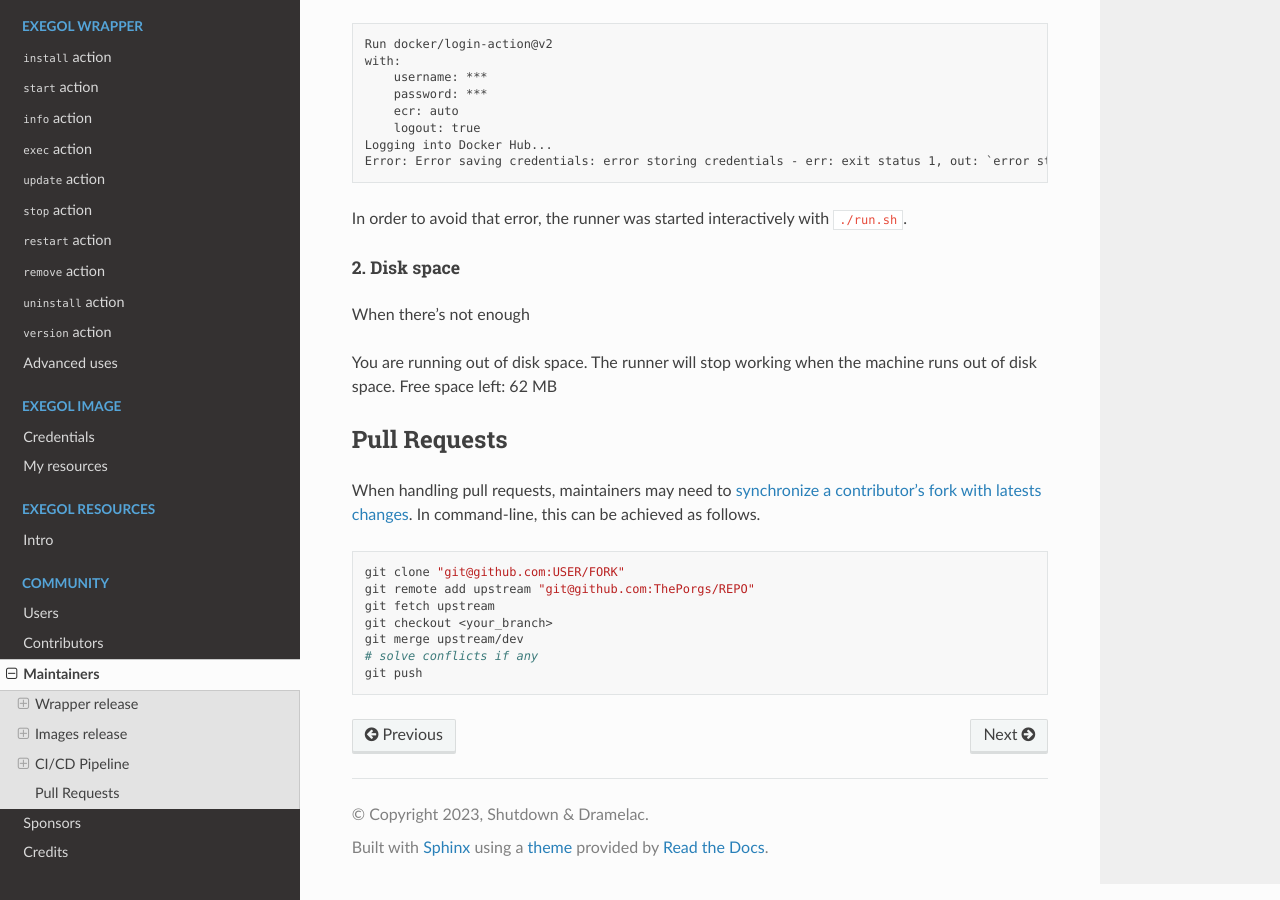
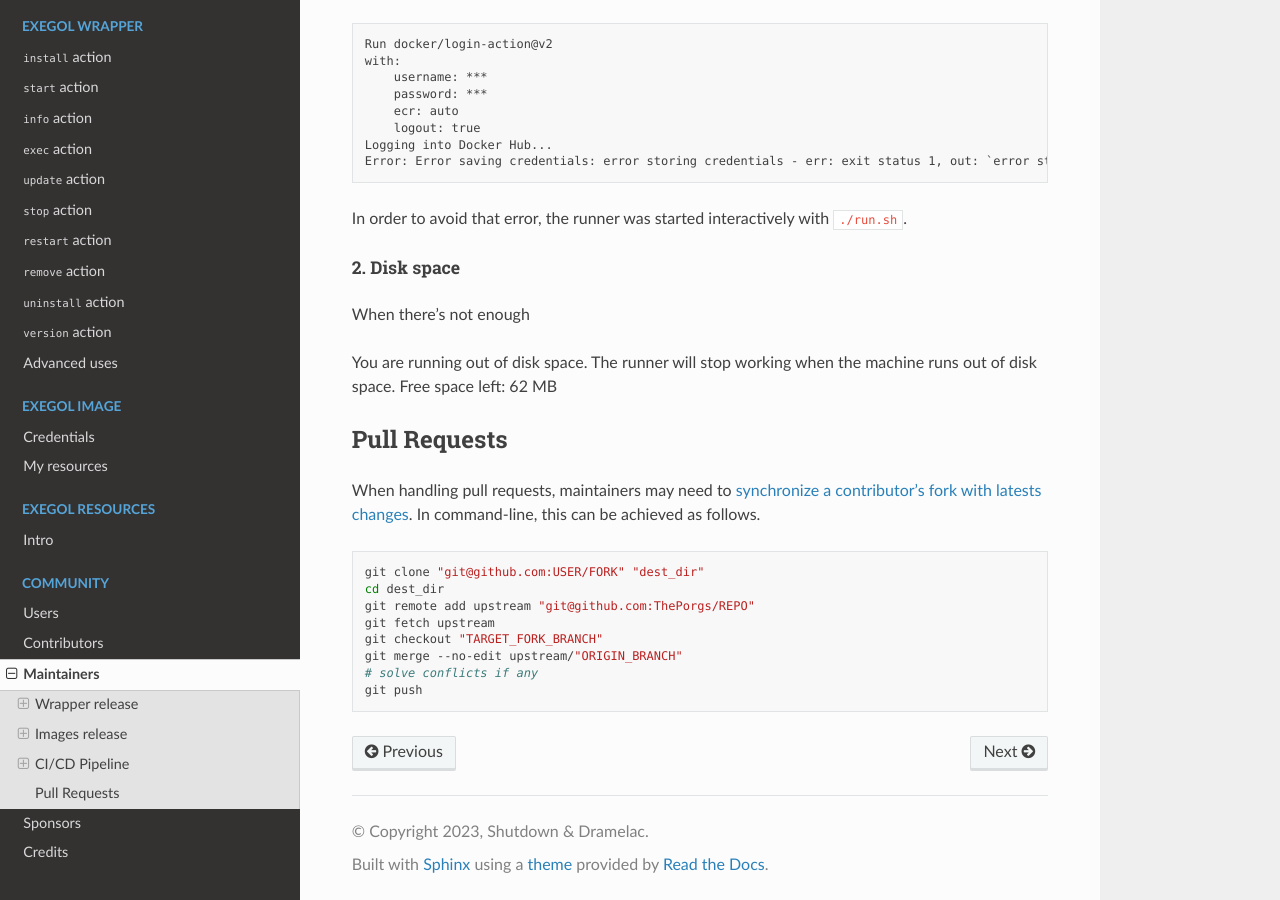
Before and after one commit to ThePorgs/Exegol-docs, a Sphinx documentation site: the page built from source/community/maintainers.rst, in a window 1280 px wide and 900 px high, scrolled down 9696 px. Built offline with Sphinx 7.4.7 and the Read the Docs theme 2.0.0, drawn with Linux system fonts in a browser that asks for light colours.

Commit message:
Updating PR synchronizing commands

```diff
--- a/source/community/maintainers.rst
+++ b/source/community/maintainers.rst
@@ -415,10 +415,11 @@ When handling pull requests, maintainers may need to `synchronize a contributor'
 
 .. code-block:: bash
 
-    git clone "git@github.com:USER/FORK"
+    git clone "git@github.com:USER/FORK" "dest_dir"
+    cd dest_dir
     git remote add upstream "git@github.com:ThePorgs/REPO"
     git fetch upstream
-    git checkout <your_branch>
-    git merge upstream/dev
+    git checkout "TARGET_FORK_BRANCH"
+    git merge --no-edit upstream/"ORIGIN_BRANCH"
     # solve conflicts if any
     git push
```
